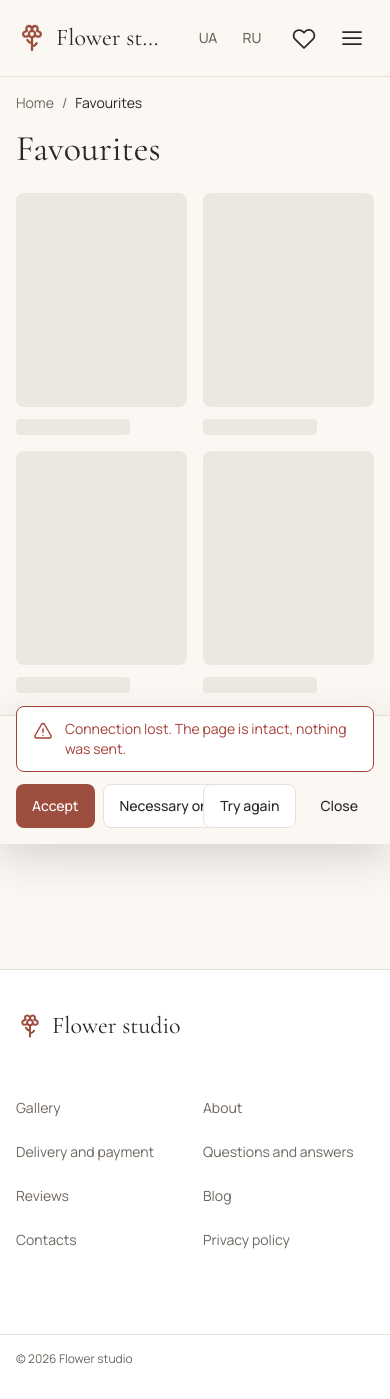
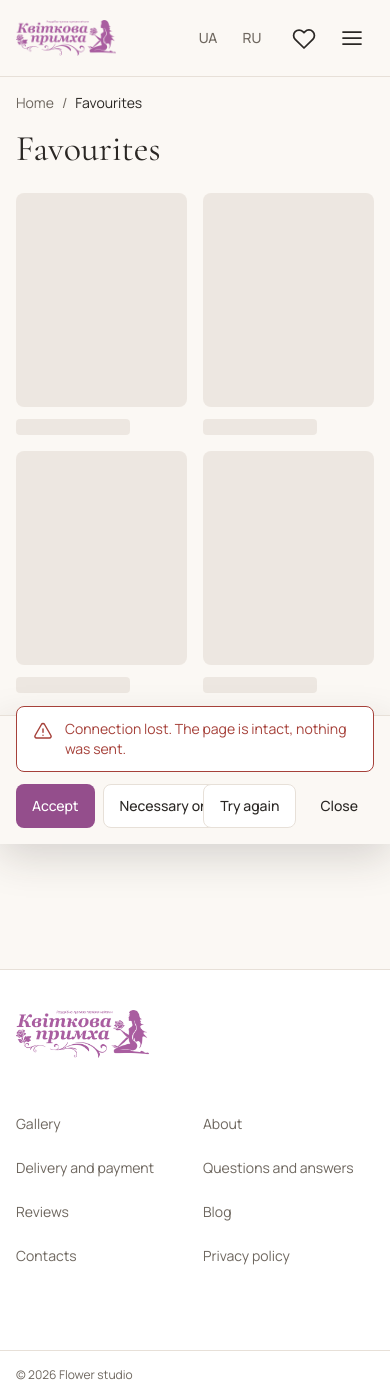
Before and after one commit to kazzutora/flowers-site, a Django app: page /obrane/ in a window 390 px wide. Before the commit the page ends 1364 px from the top, so only its background shows below. Run offline with Django 5.2, Linux system fonts and the light colour scheme; data comes from the database, SQL or seed files in the repository; style sheets or scripts are compiled from the project's sources; parts of the project's set-up code (start-up, migrations or seed data) failed here and were passed over; some libraries are stand-ins or nearby versions.

Commit message:
feat(ui): wear the shop's own logo and colour
Shared files, touched on purpose: tech.md v8 moved the accent onto the logo.

The mark replaces the flower glyph in the header, the footer and the mobile
panel. It is a finished lockup carrying the shop's name, so the word beside
it is gone and the name lives in the alt text.

logo.webp is built from main.png: transparent margin trimmed, scaled to
443x160, and every pixel repainted with the one brand colour so only the
alpha varies - that halves the file against a plain resample, 19 KB against
38 KB, on a picture that loads with every page.

The accent is the logo's hue at 44% lightness rather than the mark's own
#A95DA0, which misses the contrast floor. Measured after the change: accent
on cream 5.32:1, white on accent 5.63:1, ink on accentSoft 12.06:1. The 500
page carries the colour inline, so it was changed by hand.

```diff
--- a/tailwind.config.js
+++ b/tailwind.config.js
@@ -17,8 +17,12 @@ module.exports = {
         // section of tech.md declares. These measure 5.26:1 and 5.49:1.
         muted: "#6E675F",
         line: "#E7E0D8",
-        accent: "#9E4E3F",
-        accentSoft: "#F2E3DF",
+        // Core v8: the accent follows the logo. The mark itself is #A95DA0,
+        // which measures 4.17:1 on cream and 4.41:1 under white type - both
+        // under the 4.5:1 floor of section 13. This is the same hue and
+        // saturation carried down to 44% lightness: 5.32:1 and 5.63:1.
+        accent: "#944E8C",
+        accentSoft: "#F0E4EF",
         leaf: "#5E7355",
         success: "#4B7A52",
         danger: "#A6413A",
--- a/templates/500.html
+++ b/templates/500.html
@@ -34,7 +34,7 @@ another moving part, and the two sentences below are worth less than certainty.
       min-height: 44px;
       padding: 0.75rem 1.5rem;
       border-radius: 8px;
-      background: #9E4E3F;
+      background: #944E8C;
       color: #fff;
       text-decoration: none;
       font-weight: 500;
--- a/templates/layout/footer.html
+++ b/templates/layout/footer.html
@@ -2,9 +2,9 @@
 <footer class="mt-16 border-t border-line bg-white">
   <div class="mx-auto grid max-w-site gap-8 px-4 py-10 md:grid-cols-3 md:px-8">
     <div class="space-y-3">
-      <a href="{% url 'home' %}" class="flex items-center gap-2">
-        <svg class="h-7 w-7 text-accent" aria-hidden="true"><use href="{% static 'img/icons.svg' %}#flower"></use></svg>
-        <span class="font-display text-2xl">{% firstof site_settings|tr:"site_name" _("Flower studio") %}</span>
+      <a href="{% url 'home' %}" class="flex items-center">
+        <img src="{% static 'img/logo.webp' %}" width="443" height="160"
+             alt="{% firstof site_settings|tr:'site_name' _('Flower studio') %}" class="h-12 w-auto">
       </a>
       {% include "ui/social_icons.html" %}
     </div>
--- a/templates/layout/header.html
+++ b/templates/layout/header.html
@@ -10,17 +10,15 @@ order while the panel is open; `stickyHeader` owns nothing but the shrink.
        :class="scrolled ? 'py-2' : 'py-4'">
 
     {% comment %}
-    The logo may shrink: at 360 the row is logo plus three 44px targets, and a
-    non-shrinking logo pushed the header 43px past the viewport on every page.
-    The mark keeps its size, the name gives way.
+    The lockup carries the shop's name, so there is no separate word beside it
+    and the name lives in the alt text. It shrinks with the header: at 360 the
+    row is the logo plus three 44px targets, and a fixed one pushed the header
+    past the viewport on every page.
     {% endcomment %}
-    <a href="{% url 'home' %}" class="flex min-w-0 items-center gap-2">
-      <svg class="h-8 w-8 shrink-0 text-accent transition-all" :class="scrolled ? 'h-7 w-7' : 'h-8 w-8'" aria-hidden="true">
-        <use href="{% static 'img/icons.svg' %}#flower"></use>
-      </svg>
-      <span class="truncate font-display text-2xl leading-none">
-        {% firstof site_settings|tr:"site_name" _("Flower studio") %}
-      </span>
+    <a href="{% url 'home' %}" class="flex min-w-0 items-center">
+      <img src="{% static 'img/logo.webp' %}" width="443" height="160"
+           alt="{% firstof site_settings|tr:'site_name' _('Flower studio') %}"
+           class="w-auto shrink-0 transition-all" :class="scrolled ? 'h-7 md:h-8' : 'h-9 md:h-11'">
     </a>
 
     {% main_menu as menu %}
--- a/templates/layout/mobile_menu.html
+++ b/templates/layout/mobile_menu.html
@@ -9,7 +9,8 @@ scope: it holds the focus inside while open and hands it back on close.
        aria-label="{% trans 'Main menu' %}"
        class="fixed inset-0 z-50 flex flex-col overflow-y-auto bg-cream">
     <div class="flex items-center justify-between border-b border-line px-4 py-4">
-      <span class="font-display text-2xl">{% firstof site_settings|tr:"site_name" _("Flower studio") %}</span>
+      <img src="{% static 'img/logo.webp' %}" width="443" height="160"
+           alt="{% firstof site_settings|tr:'site_name' _('Flower studio') %}" class="h-9 w-auto">
       <button type="button" @click="close()" aria-label="{% trans 'Close menu' %}"
               class="inline-flex min-h-11 min-w-11 items-center justify-center rounded-full text-ink hover:bg-accentSoft">
         <svg class="h-6 w-6" aria-hidden="true"><use href="{% static 'img/icons.svg' %}#close"></use></svg>
```
Also changed, not shown: static/img/logo.webp (added).
